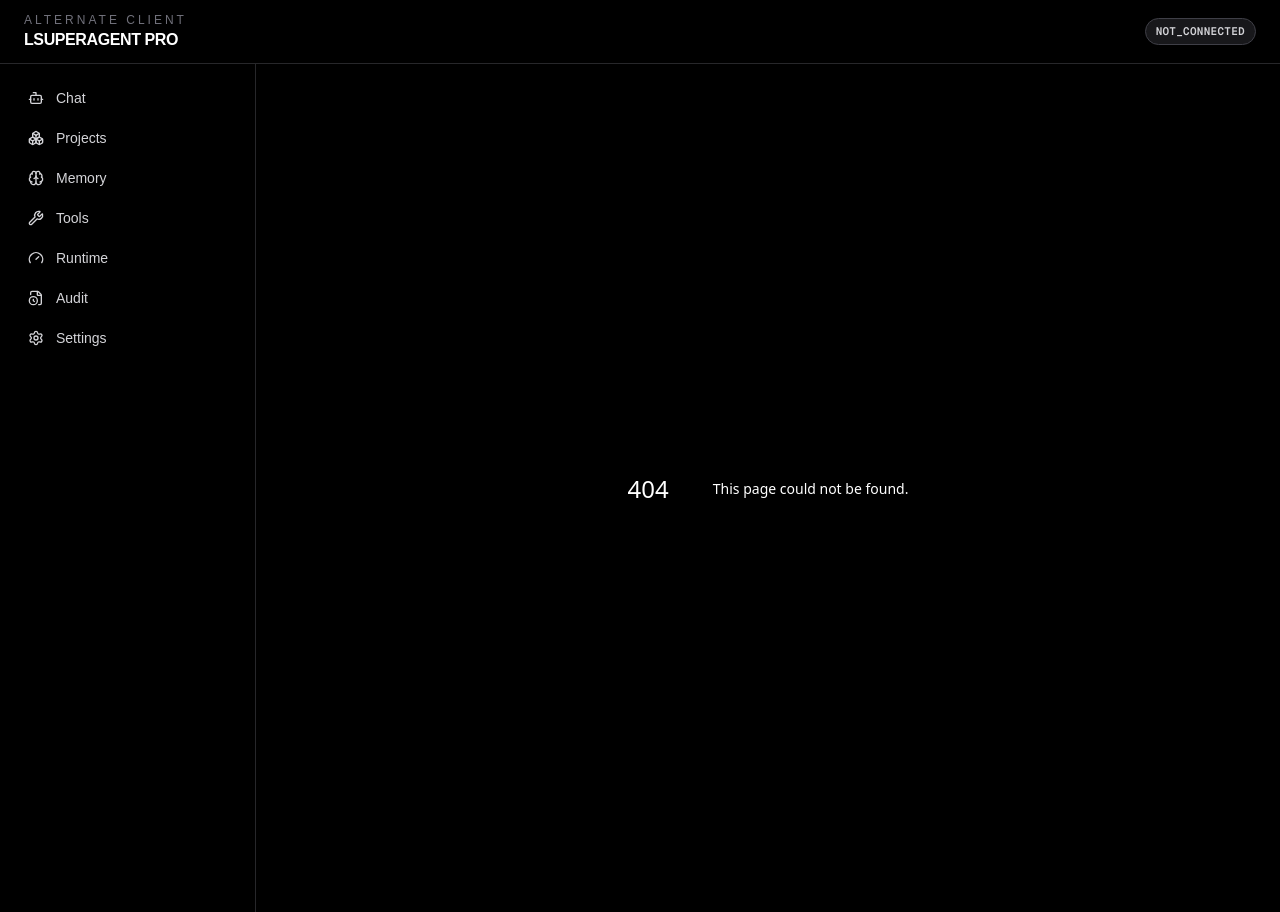
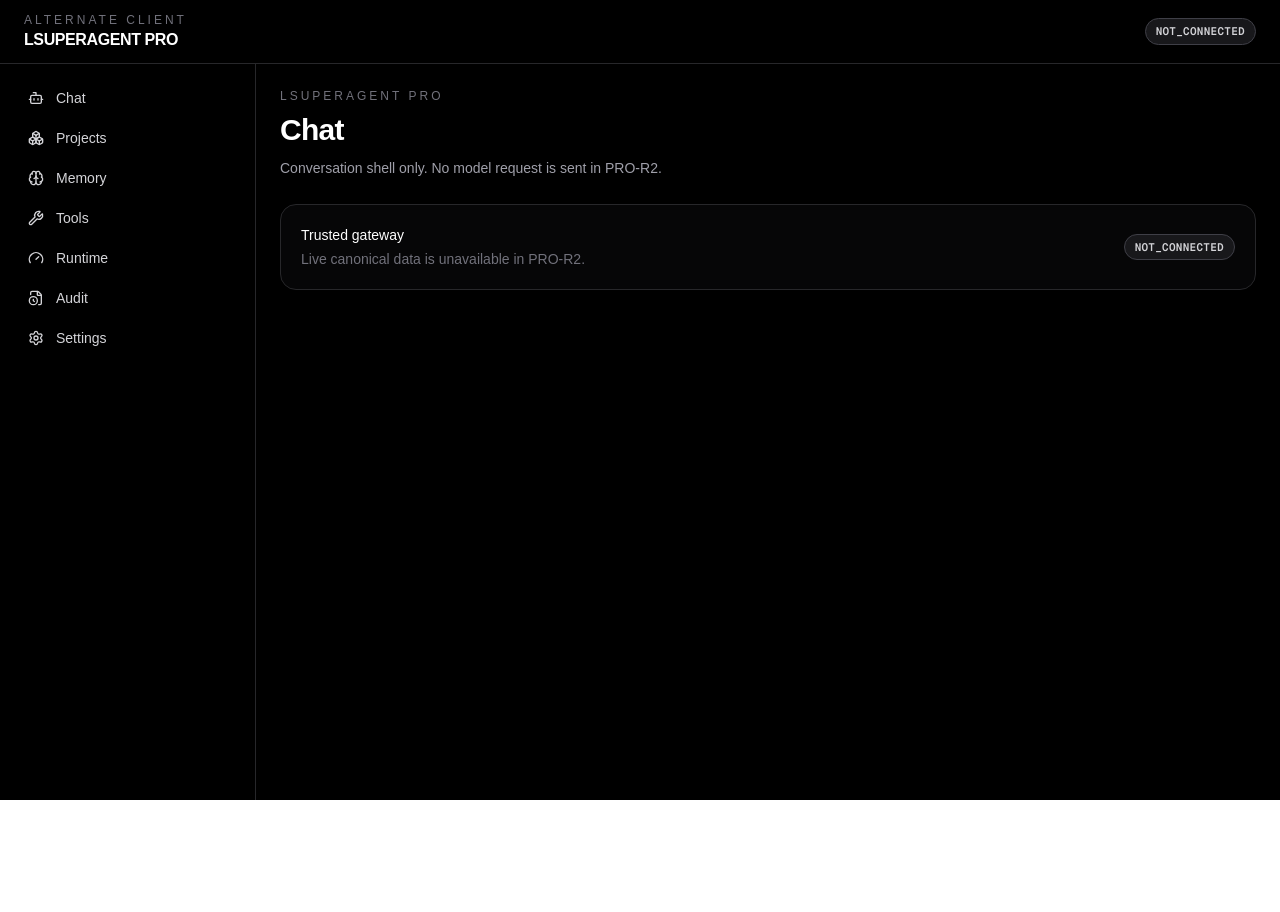
Before and after one commit to thanabartb-ops/Lagensuper-Pro, a Next.js app in the folder lsuperagent-pro/: page /chat in a window 1280 px wide. Before the commit this address had no page. After the commit the page ends 800 px from the top, so only its background shows below. Built offline with nearby package versions, Linux system fonts and the light colour scheme.

Commit message:
feat(pro-r2): add chat module foundation

```diff
--- /dev/null
+++ b/lsuperagent-pro/app/chat/page.tsx
@@ -0,0 +1,5 @@
+import { ModuleStatusPage } from '@/components/modules/ModuleStatusPage'
+
+export default function ChatPage() {
+  return <ModuleStatusPage title="Chat" description="Conversation shell only. No model request is sent in PRO-R2." />
+}
```
